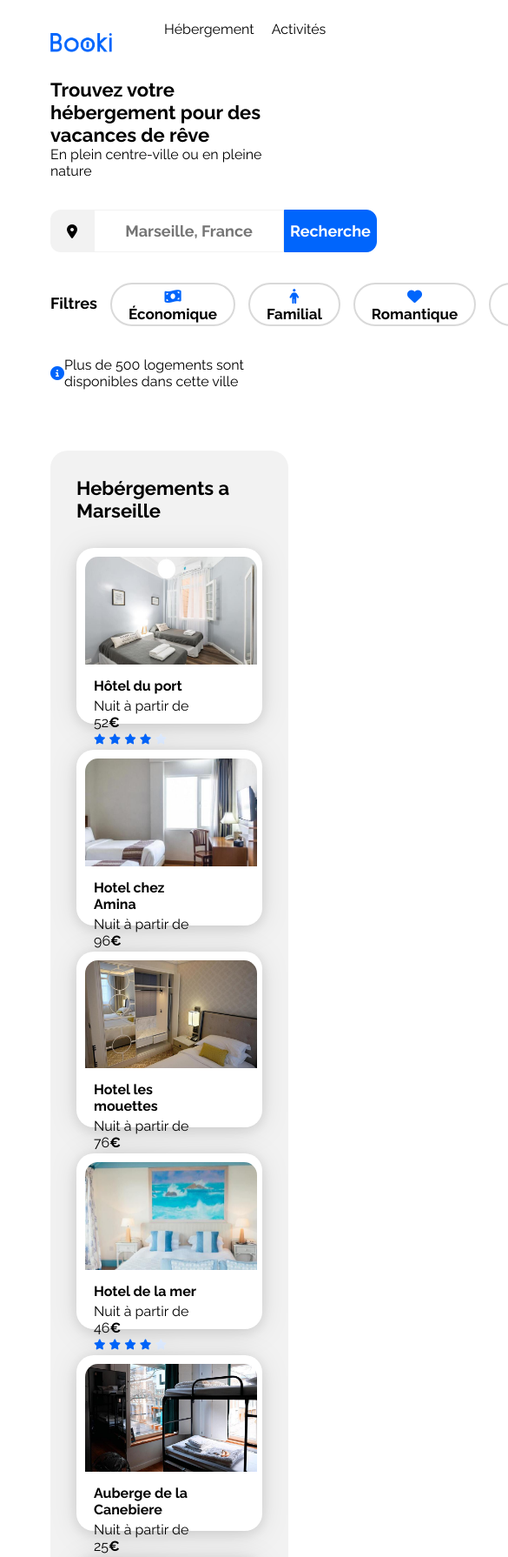
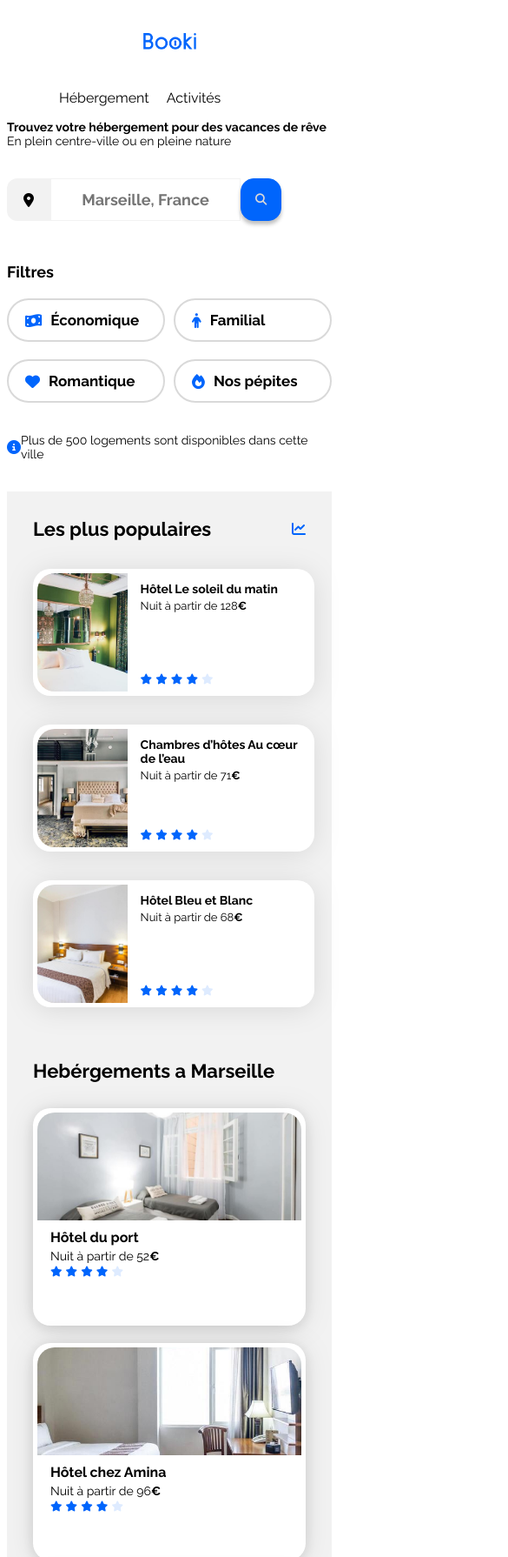
Before and after one commit to elenixu/Mission_3, a plain HTML site: page index.html in a window 390 px wide. Shown: the top 1790 px of the page at 87% size, 585 px wide, since content can reach past the window. Drawn offline with Linux system fonts and the light colour scheme.

Commit message:
update_jeudi 10/08

```diff
--- a/css/style.css
+++ b/css/style.css
@@ -116,12 +116,20 @@ p {
     border: 1px solid var(--blue, #0065FC);
 
 }
+
+.button-search-mobile {
+    display: none;
+}
 /****** Filter Bar***********/
 .filter-container{
     display:flex;
     justify-content:flex-start;
 
     gap: 15px;
+}
+
+.mobile-filter-row {
+    display: none;
 }
 
 .filter-container p{
@@ -164,7 +172,6 @@ background: var(--blue-light, #DEEBFF);
 .info-container {
     display: inline-flex;
     align-items: center;
-    padding-bottom: 35px;
   }
 /****** Filter Bar***********/
 
@@ -183,7 +190,7 @@ body {
 
 .main-container {
     width: 100%;
-    max-width: 1720px;
+    max-width: 1440px;
     padding: 0 50px;
     box-sizing: border-box;
 }
@@ -255,7 +262,7 @@ body {
 .hebergements-cards {
     display: flex;
     flex-wrap: wrap;
-gap: 30px;
+gap: 20px;
 align-self: stretch;
 }
 
@@ -266,20 +273,18 @@ align-self: stretch;
 }
 
 .hebergements-cards .card {
-    width: 250px;
-    height: 192px;
+    width: 30%;
+    height: 240px;
     border-radius: 20px;
     background: #FFF;
     box-shadow: 0px 3px 15px 0px rgba(0, 0, 0, 0.10);
 }
 
 .hebergements-cards img {
-    width: 97%;
+    width: 100%;
     height: 124px;
     display: flex;
     border-radius: 20px 20px 0px 0px;
-    border: 5px solid var(--white, #FFF);
-
 }
 
 .hebergements-cards .card-content {
@@ -289,16 +294,14 @@ align-self: stretch;
     flex-direction: column;
     justify-content: space-between;
     box-sizing: border-box;
+    white-space: nowrap;
 }
 
 .hebergements-cards .card-title {
     margin-top: 10px;
     margin-bottom: 4px;
-    font-family: Raleway;
-font-size: 16px;
-font-style: normal;
-font-weight: 700;
-line-height: normal;
+
+
 }
 
 .hebergements-cards .card-subtitle {
@@ -376,23 +379,23 @@ line-height: normal;
 .activites-cards {
     display: inline-flex;
     gap: 30px;
-align-self: stretch;
+    align-self: stretch;
 }
 
 .activites-cards .card {
-    width: 304px;
+    width: 25%;
     height: 443px;
     border-radius: 20px;
     background: #FFF;
     box-shadow: 0px 3px 15px 0px rgba(0, 0, 0, 0.10);
+    padding: 0px;
 }
 
 .activites-cards img {
-    width: 97%;
+    width: 100%;
     height: 384px;
     display: flex;
     border-radius: 20px 20px 0px 0px;
-    border: 5px solid var(--white, #FFF);
 }
 
 .activites-cards .card-content {
@@ -402,6 +405,7 @@ align-self: stretch;
     flex-direction: column;
     justify-content: space-between;
     box-sizing: border-box;
+    white-space: nowrap;
 }
 
 .activites-cards .card-title {
@@ -416,21 +420,33 @@ footer {
     justify-content: space-between;
     background-color: #f2f2f2;
     padding: 20px;
+
   }
 
-  /* CSS for each column in the footer */
+
   .footer-column {
-    flex-basis: 30%; /* Set the width of each column */
-    text-align: center;
+    flex-basis: 30%;
+    text-align:left;
   }
 
   .footer-column h3 {
+    text-decoration: none;
     margin-bottom: 10px;
     font-size: 18px;
   }
 
+  .footer-column a {
+    color: inherit;
+    text-decoration: none;
+}
+
   .footer-column p {
-    font-size: 14px;
+    font-family: Raleway;
+    font-size: 16px;
+    font-style: normal;
+    font-weight: 400;
+    line-height: normal;
+    padding-bottom: 15px;
   }
 
 
@@ -447,9 +463,11 @@ footer {
         width: 100%;
     }
 
+
     .populaires {
         width: 100%;
         margin-top: 50px;
+        background-color: var(--main-bg-color);
     }
 
     .populaires-cards {
@@ -469,9 +487,211 @@ footer {
     .populaires-cards .card-subtitle {
         font-size: 13px;
     }
+
+    .activites-cards .card {
+        width: 193px;
+        height: 270px;
+        padding: 0px;
+    }
+
+    .activites-cards img {
+        width: 100%;
+        height: 200px;
+    }
+
+    .activites-cards .card-content {
+        width: 100%;
+        padding-left: 19px;
+        padding-right: 19px;
+        white-space: wrap;
+    }
+
+
+
 }
 
 /* Small devices (phones, less than 768px) */
 @media (max-width: 767.98px) {
     /* ... */
+    /* header*/
+
+    .main-container {
+        padding: 0px;
+    }
+
+    .logo {
+        display: flex;
+        justify-content: center;
+    }
+
+    .container-header {
+        display: flex;
+        flex-direction: column;
+
+    }
+
+    .navigation-container {
+        display: flex;
+    }
+
+
+    .button:hover {
+        color: var(--blue, #0065FC);
+        border-top: none;
+        border-bottom: 3px #0065FC solid;
+      }
+
+    .logo img {
+        width: 61px;
+        height: 19px;
+        align-self: center;
+    }
+
+
+
+    /* formulaire recherche */
+
+    .container-recherche {
+        display: flex;
+        padding: 0px;
+        flex-direction: column;
+        align-items: flex-start;
+        gap: 35px;
+        align-self: stretch;
+    }
+
+
+    h1 {
+        font-size: 14px;
+    }
+
+    p {
+        font-size: 14px;
+    }
+
+    .formulaire-recherche {
+        width: 100%;
+    }
+
+
+    /* search bar */
+
+    .icon-container {
+        width: 50px;
+        height: 49px;
+        flex-shrink: 0;
+    }
+
+    .search-container {
+        width: 100%;
+
+    }
+    .button-search {
+        display: none;
+    }
+
+    .fa-magnifying-glass {
+        color: #D9D9D9;
+    }
+
+    .button-search-mobile {
+        display: inline-flex;
+        height: 49px;
+        padding: 15px 16px;
+        align-items: center;
+        gap: 10px;
+        flex-shrink: 0;
+        border-radius: 15px;
+        border: 1px solid var(--blue, #0065FC);
+        background: var(--blue, #0065FC);
+        box-shadow: 0px 4px 4px 0px rgba(0, 0, 0, 0.25);
+    }
+
+    /* filters */
+
+    .desktop-filter-container {
+        display: none;
+    }
+
+    .filter-container {
+
+        display: flex;
+        flex-direction: column;
+        justify-content: center;
+        align-items: flex-start;
+        gap: 20px;
+        align-self: stretch;
+    }
+
+    .mobile-filter-row {
+        display: flex;
+        flex-direction: row;
+        align-self: stretch;
+        display: flex;
+        justify-content: center;
+        align-items: flex-start;
+        gap: 10px;
+
+    }
+
+
+    .icon-button {
+        width: 48%;
+
+        /*font-size: 14px;*/
+
+        display: flex;
+        height: 50px;
+        padding: 4px 19px;
+        align-items: center;
+        gap: 10px;
+        flex: 1 0 0;
+        border-radius: 25px;
+        border: 2px solid var(--grey-tint-2, #D9D9D9);
+    }
+
+    /* hebergements */
+
+    .hebergements-and-populaires section {
+        border-radius: 0px;
+    }
+
+    .hebergements {
+        width: 100%;
+        order: 2;
+    }
+
+    .hebergements-cards .card {
+        flex-direction: column;
+        width: 100%;
+    }
+
+    .populaires {
+        width: 100%;
+        order: 1;
+        margin: 0px;
+    }
+
+    .populaires-cards {
+        width: 100%;
+        flex-direction: column;
+    }
+
+    .populaires-cards .card {
+        width: 100%;
+    }
+
+    .activites-cards {
+        width: 100%;
+        flex-direction: column;
+    }
+
+    .activites-cards .card {
+        width: 100%;
+    }
+
+    footer {
+        flex-direction: column;
+
+      }
 }
--- a/index.html
+++ b/index.html
@@ -18,15 +18,17 @@
 <body>
     <div class="main-container">
         <!--header-->
-        <header class="header">
+        <header>
             <div class="container-header">
                 <div class="logo">
                     <img src="images/logo/Booki.png" alt="Logo Booki">
                 </div>
+                <div class="navigation-container">
                     <ul class="navigation-header">
                         <li><a href="#" class="button">Hébergement</a></li>
                         <li><a href="#" class="button">Activités</a></li>
                     </ul>
+                </div>
             </div>
         </header>
          <!--header-->
@@ -34,28 +36,50 @@
              <!--formulaire recherche-->
             <div class="container-recherche">
                 <section class="formulaire-recherche">
-                    <h1>Trouvez votre hébergement pour des vacances de rêve</h1>
-                    <p>En plein centre-ville ou en pleine nature</p>
+                    <h1 class="formulaire-recherche-titre">Trouvez votre hébergement pour des vacances de rêve</h1>
+                    <p class="formulaire-recherche-soutitre">En plein centre-ville ou en pleine nature</p>
                 </section>
                 <div class="search-container">
                             <div class="icon-container">
                                 <i class="fa-solid fa-location-dot custom-icon-color"></i>
                             </div>
                         <input type="text" name="query" class="search-text" placeholder="Marseille, France">
+                        <!-- Desktop version -->
                         <button type="button" class="button-search">Recherche</button>
+                        <!-- Mobile version -->
+                        <button type="button" class="button-search-mobile"><i class="fa-solid fa-magnifying-glass"></i></button>
                 </div>
                 <div class="filter-container">
                       <p>Filtres</p>
+                    <div class="desktop-filter-container">
                         <button class="icon-button">
                             <i class="fa-solid fa-money-bill-wave"></i>
                             Économique
                         </button>
-
                         <button class="icon-button">
                             <i class="fa-solid fa-person"></i>
                             Familial
                         </button>
-
+                        <button class="icon-button">
+                            <i class="fa-solid fa-heart"></i>
+                            Romantique
+                        </button>
+                        <button class="icon-button">
+                            <i class="fa-solid fa-fire"></i>
+                            Nos pépites
+                        </button>
+                    </div>
+                    <div class="mobile-filter-row">
+                        <button class="icon-button">
+                            <i class="fa-solid fa-money-bill-wave"></i>
+                            Économique
+                        </button>
+                        <button class="icon-button">
+                            <i class="fa-solid fa-person"></i>
+                            Familial
+                        </button>
+                    </div>
+                    <div class="mobile-filter-row">
                         <button class="icon-button">
                             <i class="fa-solid fa-heart"></i>
                             Romantique
@@ -65,6 +89,8 @@
                             <i class="fa-solid fa-fire"></i>
                             Nos pépites
                         </button>
+                    </div>
+
                 </div>
                 <div class="info-container">
                     <i class="fa-solid fa-circle-info"></i>
@@ -100,7 +126,7 @@
                             <img src="./images/hebergements/febrian-zakaria.jpg" alt="Image de la chambre d'hôtel chez amina">
                             <div class="card-content">
                                 <div class="card-txt">
-                                    <h3 class="card-title">Hotel chez Amina</h3>
+                                    <h3 class="card-title">Hôtel chez Amina</h3>
                                     <p class="card-subtitle">Nuit à partir de 96<span class="euro">€</span></p>
                                 </div>
                                 <div class="card-rating">
@@ -117,7 +143,7 @@
                             <img src="./images/hebergements/reisetopia.jpg" alt="Image de la chambre d'hôtel les mouettes">
                             <div class="card-content">
                                 <div class="card-txt">
-                                    <h3 class="card-title">Hotel les mouettes</h3>
+                                    <h3 class="card-title">Hôtel les mouettes</h3>
                                     <p class="card-subtitle">Nuit à partir de 76<span class="euro">€</span></p>
                                 </div>
                                 <div class="card-rating">
@@ -134,7 +160,7 @@
                             <img src="./images/hebergements/annie-spratt.jpg" alt="Image de l hotel de la mer">
                             <div class="card-content">
                                 <div class="card-txt">
-                                    <h3 class="card-title">Hotel de la mer</h3>
+                                    <h3 class="card-title">Hôtel de la mer</h3>
                                     <p class="card-subtitle">Nuit à partir de 46<span class="euro">€</span></p>
                                 </div>
                                 <div class="card-rating">
@@ -151,7 +177,7 @@
                             <img src="./images/hebergements/marcus-loke.jpg" alt="Image de auberge">
                             <div class="card-content">
                                 <div class="card-txt">
-                                    <h3 class="card-title">Auberge de la Canebiere</h3>
+                                    <h3 class="card-title">Auberge La Canebière</h3>
                                     <p class="card-subtitle">Nuit à partir de 25<span class="euro">€</span></p>
                                 </div>
                                 <div class="card-rating">
@@ -294,19 +320,19 @@
         <footer>
             <div class="footer-column">
                 <h3>À propos</h3>
-                <p>Fonctionnement du site</p>
-                <p>Conditions générales</p>
-                <p>Données et confidentialité</p>
+                <p><a href="">Fonctionnement du site</a></p>
+                <p><a href="">Conditions générales</a></p>
+                <p><a href="">Données et confidentialité</a></p>
             </div>
             <div class="footer-column">
                 <h3>Nos hébergements</h3>
-                <p>Charte qualité</p>
-                <p>Proposer votre hôtel</p>
+                <p><a href="">Charte qualité</a></p>
+                <p><a href="">Proposer votre hôtel</a></p>
             </div>
             <div class="footer-column">
                 <h3>Assistance</h3>
-                <p>Centre d’aide</p>
-                <p>Nous contacter</p>
+                <p><a href="">Centre d’aide</a></p>
+                <p><a href="">Nous contacter</a></p>
             </div>
         </footer>
 
```
Lines whose indentation alone changed are shown as unchanged.
